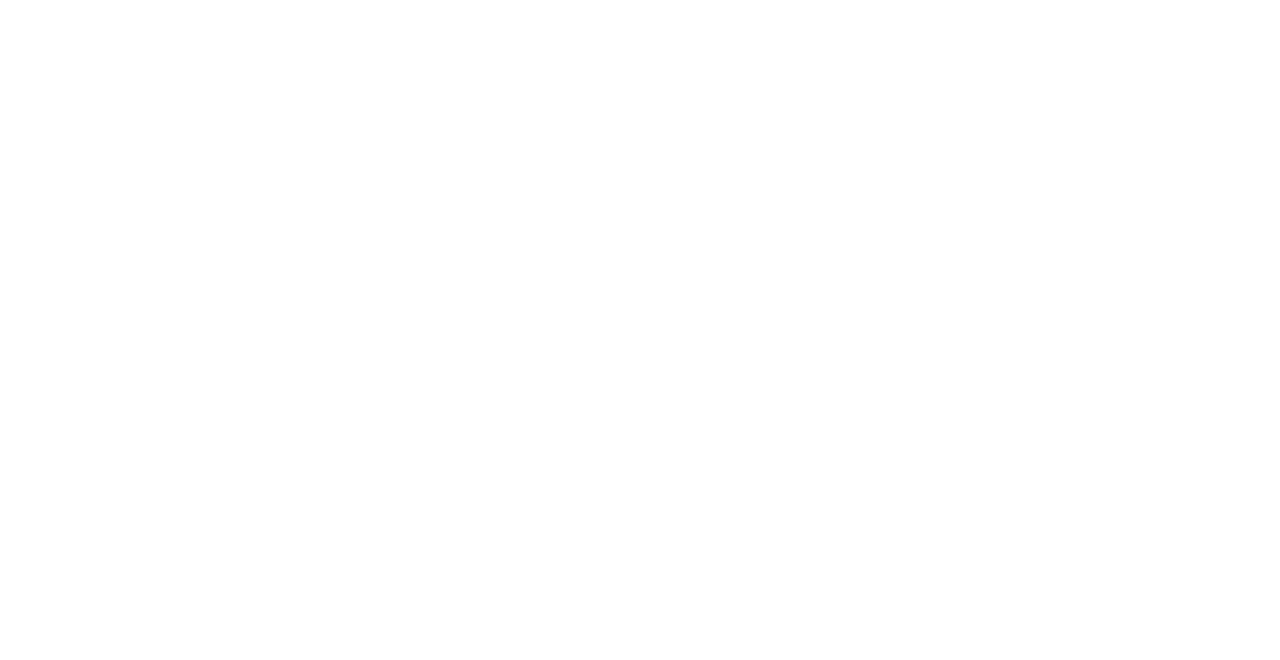
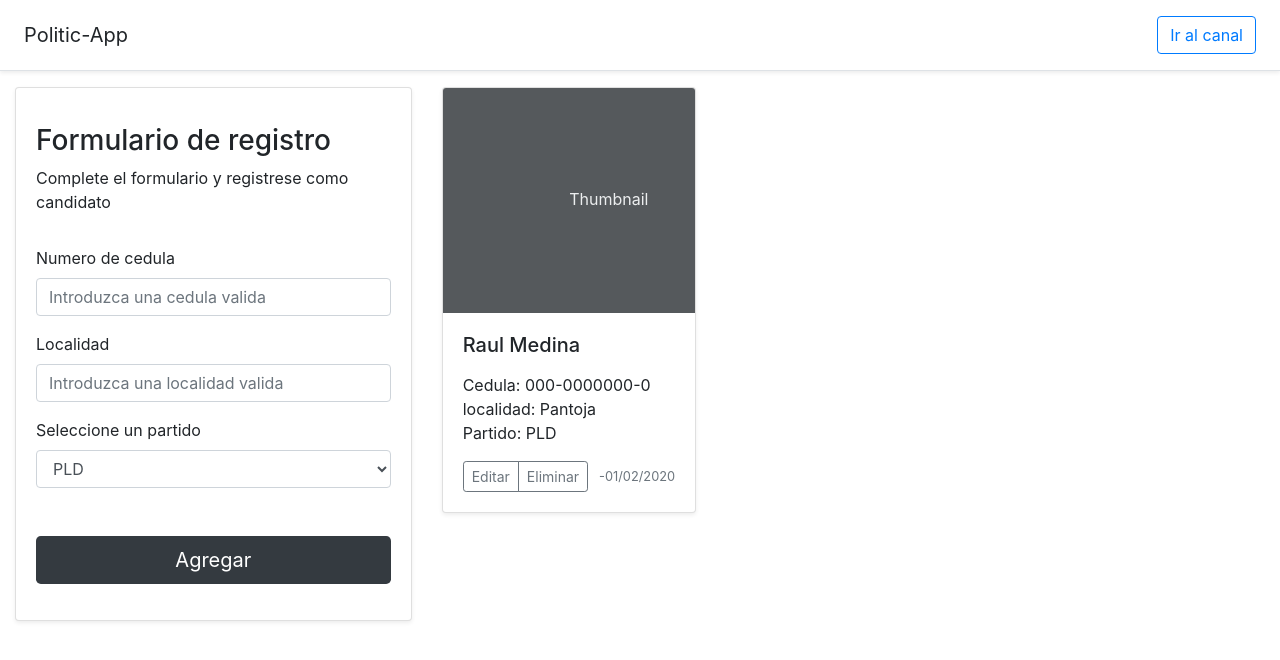
Before and after one commit to william2271/Politic-app, a plain HTML site: page Index.html in a window 1280 px wide. Drawn offline with nearby package versions, Linux system fonts and the light colour scheme.

Commit message:
Home commit
Maqueta

```diff
--- a/Index.html
+++ b/Index.html
@@ -12,7 +12,82 @@
     <link rel="stylesheet" href="https://stackpath.bootstrapcdn.com/bootstrap/4.4.1/css/bootstrap.min.css" integrity="sha384-Vkoo8x4CGsO3+Hhxv8T/Q5PaXtkKtu6ug5TOeNV6gBiFeWPGFN9MuhOf23Q9Ifjh" crossorigin="anonymous">
 </head>
 <body>
+    <!-- header -->
+    <div class="d-flex flex-column flex-md-row align-items-center p-3 px-md-4 mb-3 bg-white border-bottom shadow-sm ProducSans">
+        <h5 class="my-0 mr-md-auto font-weight-normal">Politic-App</h5>
+        <nav class="my-2 my-md-0 mr-md-3">
+          <!-- <a class="p-2 text-dark" href="#">Features</a>
+          <a class="p-2 text-dark" href="#">Enterprise</a>
+          <a class="p-2 text-dark" href="#">Support</a>
+          <a class="p-2 text-dark" href="#">Pricing</a> -->
+        </nav>
+        <a class="btn btn-outline-primary" target="_blank" href="https://www.youtube.com/channel/UC7qniZoKlRH-5VzYo89axRQ?view_as=subscriber">Ir al canal</a>
+      </div>
 
+
+    <!-- header -->
+    <!-- Contenedor general -->
+    <div class="container-fluid ProducSans">
+        <div class="row justify-content-center">
+            <div class ="col-10 col-sm-9 col-md-6 col-lg-5 col-xl-4">
+                <div class="card shadow-sm rounded">
+                    <div class="card-body">
+                        <h3 class="mt-3">Formulario de registro</h3>
+                        <p class ="pb-2"> Complete el formulario y registrese como candidato</p>
+                        <form class="mt-4">
+                            <div class="form-group">
+                                <label for="formGroupExampleInput">Numero de cedula</label>
+                                <input type="text" class="form-control" id="formGroupExampleInput" placeholder="Introduzca una cedula valida">
+                              </div>
+                              <div class="form-group">
+                                <label for="formGroupExampleInput">Localidad</label>
+                                <input type="text" class="form-control" id="formGroupExampleInput" placeholder="Introduzca una localidad valida">
+                              </div>
+                              <div class="form-group">
+                                <label for="exampleFormControlSelect1">Seleccione un partido</label>
+                                <select class="form-control" id="exampleFormControlSelect1">
+                                  <option value="PLD">PLD</option>
+                                  <option value="PRM">PRM</option value="">
+                                  <option value="PRD">PRD</option value="">
+                                  <option value="PRSC">PRSC</option value="">
+                                  <option value="POP">POP</option value="">
+                                </select>
+                              </div>
+                        </form>
+                        <button class="btn btn-block btn-lg bg-dark text-white mt-5 mb-3">Agregar</button>
+                    </div>
+
+                </div>
+
+            </div>
+            <div class ="col-10 col-sm-9 col-md-6 col-lg-5 col-xl-8">
+                <div class="row">
+                    <div class ="col-10 col-sm-9 col-md-6 col-lg-5 col-xl-4">
+                        <div class="card mb-4 shadow-sm">
+                            <svg class="bd-placeholder-img card-img-top" width="100%" height="225" xmlns="http://www.w3.org/2000/svg" preserveAspectRatio="xMidYMid slice" focusable="false" role="img" aria-label="Placeholder: Thumbnail"><title>Placeholder</title><rect width="100%" height="100%" fill="#55595c"/><text x="50%" y="50%" fill="#eceeef" dy=".3em">Thumbnail</text></svg>
+                            <div class="card-body">
+                                <h5 class="mb-3">Raul Medina</h5>
+                              <p class="card-text cardText">Cedula: 000-0000000-0</p>
+                              <p class="card-text cardText">localidad: Pantoja</p>
+                              <p class="card-text cardText">Partido: PLD</p>
+
+                              <div class="d-flex justify-content-between align-items-center mt-3">
+                                <div class="btn-group">
+                                  <button type="button" class="btn btn-sm btn-outline-secondary">Editar</button>
+                                  <button type="button" class="btn btn-sm btn-outline-secondary">Eliminar</button>
+                                </div>
+                                <small class="text-muted">-01/02/2020</small>
+                              </div>
+                            </div>
+                          </div>
+                    </div>
+                </div>
+            </div>
+
+        </div>
+    </div>
+
+     <!-- Contenedor general -->
 </body>
 <script src="https://code.jquery.com/jquery-3.4.1.slim.min.js" integrity="sha384-J6qa4849blE2+poT4WnyKhv5vZF5SrPo0iEjwBvKU7imGFAV0wwj1yYfoRSJoZ+n" crossorigin="anonymous"></script>
 <script src="https://cdn.jsdelivr.net/npm/popper.js@1.16.0/dist/umd/popper.min.js" integrity="sha384-Q6E9RHvbIyZFJoft+2mJbHaEWldlvI9IOYy5n3zV9zzTtmI3UksdQRVvoxMfooAo" crossorigin="anonymous"></script>
--- a/css/index.css
+++ b/css/index.css
@@ -0,0 +1,12 @@
+@font-face{
+  font-family: 'Product Sans';
+  src: url('../Fonts/Product\ Sans\ Regular.ttf');
+}
+.ProductSans{
+    font-family: 'Product Sans', sans-serif;
+}
+.cardText{
+        padding: 0px;
+        margin: 0px;
+
+}
```
Also changed, not shown: Fonts/Product Sans Regular.ttf (added).
